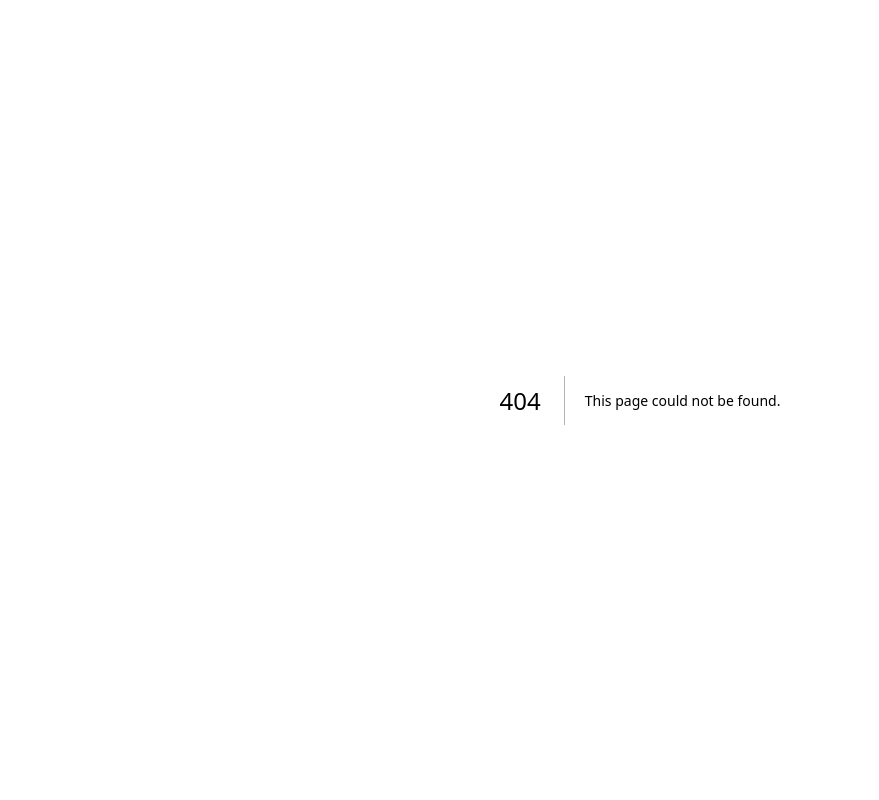
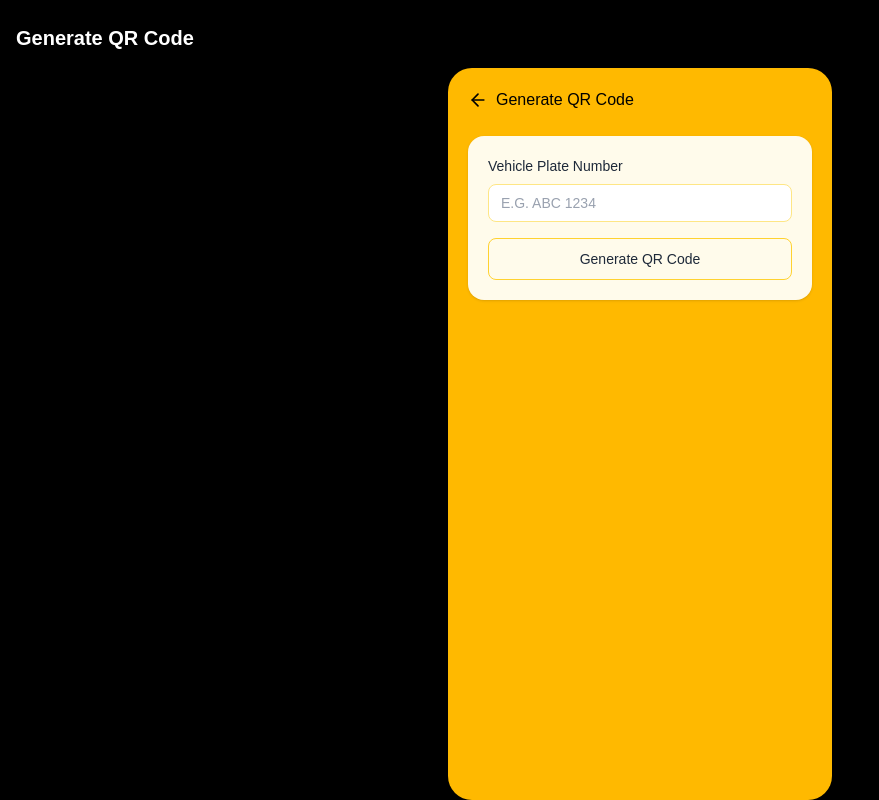
Before and after one commit to Jasehhh/ParComm, a Next.js app: page /generate-qr-code in a window 1280 px wide. Before the commit this address had no page. Shown: the whole page, without its empty margins (0-879 px from the left). Built offline with nearby package versions, Linux system fonts and the light colour scheme.

Commit message:
created generate-qr-code branch

```diff
--- /dev/null
+++ b/app/generate-qr-code/page.tsx
@@ -0,0 +1,62 @@
+// app/generate-qr-code/page.tsx
+"use client";
+
+import { useState } from "react";
+import { ArrowLeft } from "lucide-react";
+import { useRouter } from "next/navigation";
+import { QRCodeSVG } from "qrcode.react";
+
+export default function GenerateQRCodePage() {
+  const router = useRouter();
+  const [plateNumber, setPlateNumber] = useState("");
+  const [generatedValue, setGeneratedValue] = useState<string | null>(null);
+
+  const handleGenerate = () => {
+    if (!plateNumber.trim()) return;
+    setGeneratedValue(plateNumber.trim());
+  };
+
+  return (
+    <div className="min-h-screen bg-black flex flex-col items-center px-4 pt-6">
+      <h1 className="text-white text-xl font-semibold mb-4 self-start">
+        Generate QR Code
+      </h1>
+
+      <div className="w-full max-w-sm bg-amber-400 rounded-3xl p-5 flex-1">
+        <button
+          onClick={() => router.back()}
+          className="flex items-center gap-2 text-black font-medium mb-6"
+        >
+          <ArrowLeft size={20} />
+          <span>Generate QR Code</span>
+        </button>
+
+        <div className="bg-amber-50 rounded-2xl p-5 shadow-sm">
+          <label className="block text-sm font-medium text-gray-800 mb-2">
+            Vehicle Plate Number
+          </label>
+          <input
+            type="text"
+            value={plateNumber}
+            onChange={(e) => setPlateNumber(e.target.value)}
+            placeholder="E.G. ABC 1234"
+            className="w-full rounded-lg border border-amber-200 bg-white px-3 py-2 text-sm mb-4 placeholder:text-gray-400 focus:outline-none focus:ring-2 focus:ring-amber-400"
+          />
+          <button
+            onClick={handleGenerate}
+            className="w-full bg-amber-50 border border-amber-300 rounded-lg py-2.5 text-sm font-medium text-gray-800 hover:bg-amber-100 transition"
+          >
+            Generate QR Code
+          </button>
+        </div>
+
+        {generatedValue && (
+          <div className="bg-amber-50 rounded-2xl p-5 shadow-sm mt-4 flex flex-col items-center">
+            <QRCodeSVG value={generatedValue} size={180} />
+            <p className="mt-3 text-sm text-gray-700">{generatedValue}</p>
+          </div>
+        )}
+      </div>
+    </div>
+  );
+}
--- a/package.json
+++ b/package.json
@@ -9,7 +9,9 @@
     "lint": "eslint"
   },
   "dependencies": {
+    "lucide-react": "^1.25.0",
     "next": "16.2.11",
+    "qrcode.react": "^4.2.0",
     "react": "19.2.4",
     "react-dom": "19.2.4"
   },
```
Also changed, not shown: 1 other file (tests, documents, lock files or other folders).
